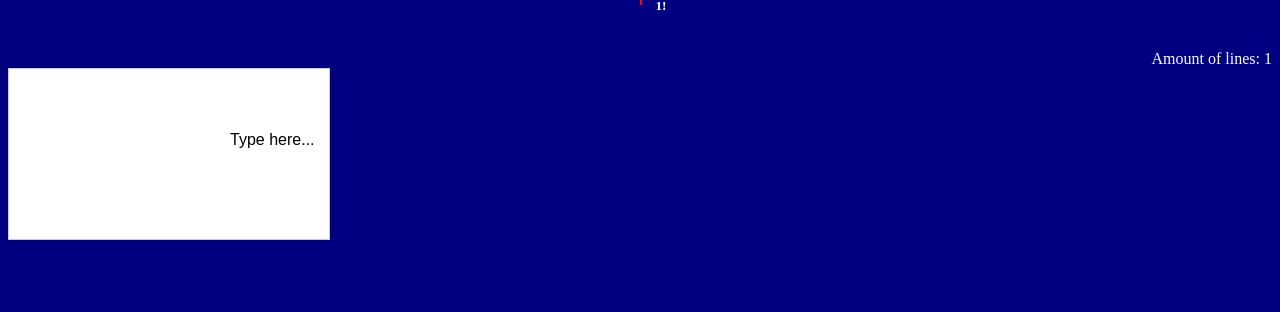
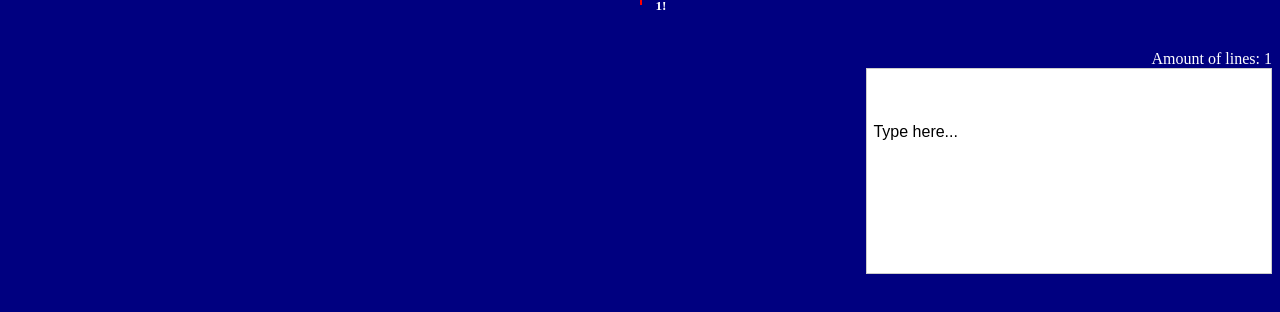
Before and after one commit to Jay-rasion-2/C-1, a plain HTML site: page Learn.html in a window 1280 px wide. Drawn offline with Linux system fonts and the light colour scheme.

Commit message:
Update Learn.html

```diff
--- a/Learn.html
+++ b/Learn.html
@@ -4,16 +4,17 @@
 		<title> Learn C++ </title>
 		<style>
 			.codebox {
-			    width: 300px;
-    			height: 150px; /* Fixed height */
-			    overflow-y: scroll; /* Enables vertical scrolling */
+			    width: 400px;
+    			height: 200px; /* Fixed height */
+			    overflow-y: auto; /* Enables vertical scrolling */
     			overflow-x: hidden; /* Hides horizontal scrollbar if needed */
-			    padding: 10px;
+			    padding: 2px;
     			border: 1px solid #ccc;
     			font-family: sans-serif;
     			white-space: pre-wrap; /* Preserves line breaks and wraps text */
 				background-color: white;
 				color: black;
+				margin-left: auto;
 			}
 		</style>
 	</head>
@@ -25,7 +26,7 @@
 		<div id  = "counter" align = "right">
 			Amount of lines: 1
 		</div>
-		<div class = "codebox" contenteditable = "true" id = "editor" align = "right">
+		<div class = "codebox" contenteditable = "true" id = "editor">
 			<p> Type here... </p>
 		</div>
 		<script>
```
